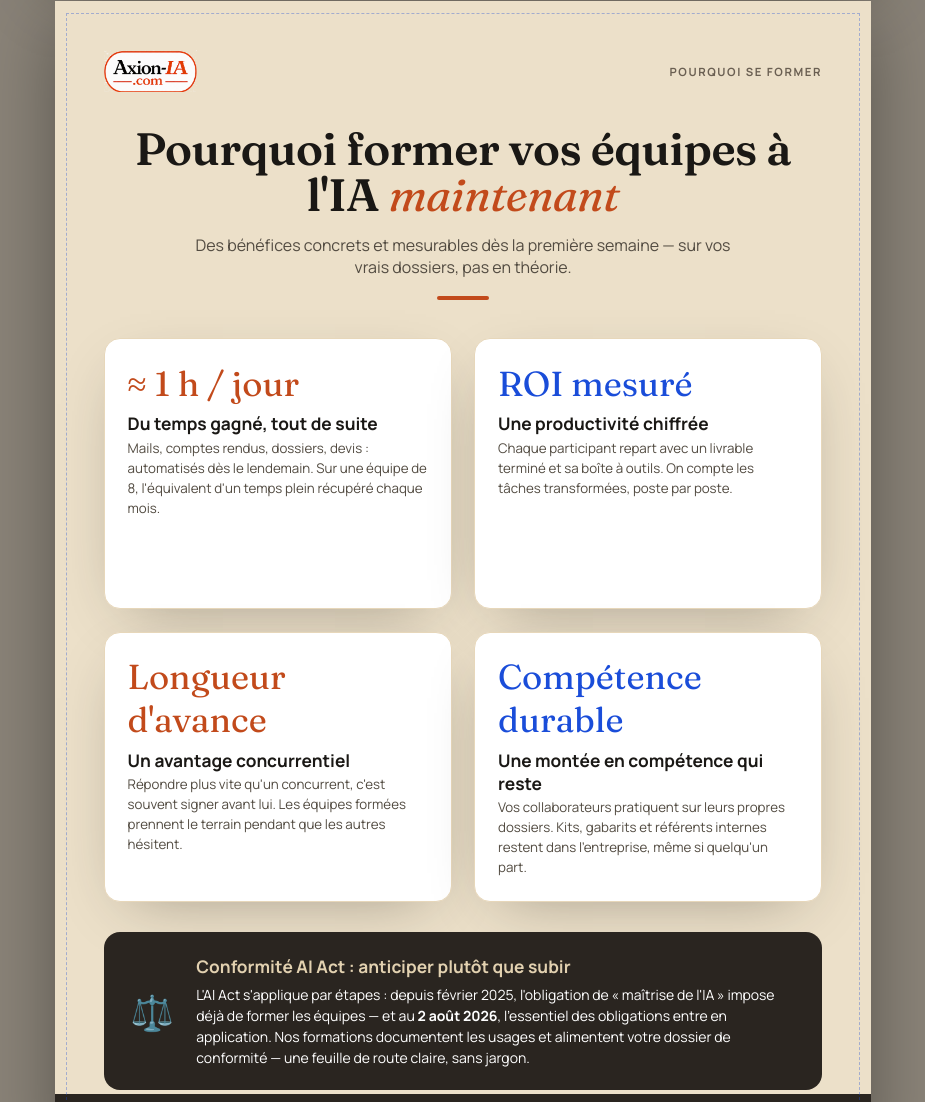
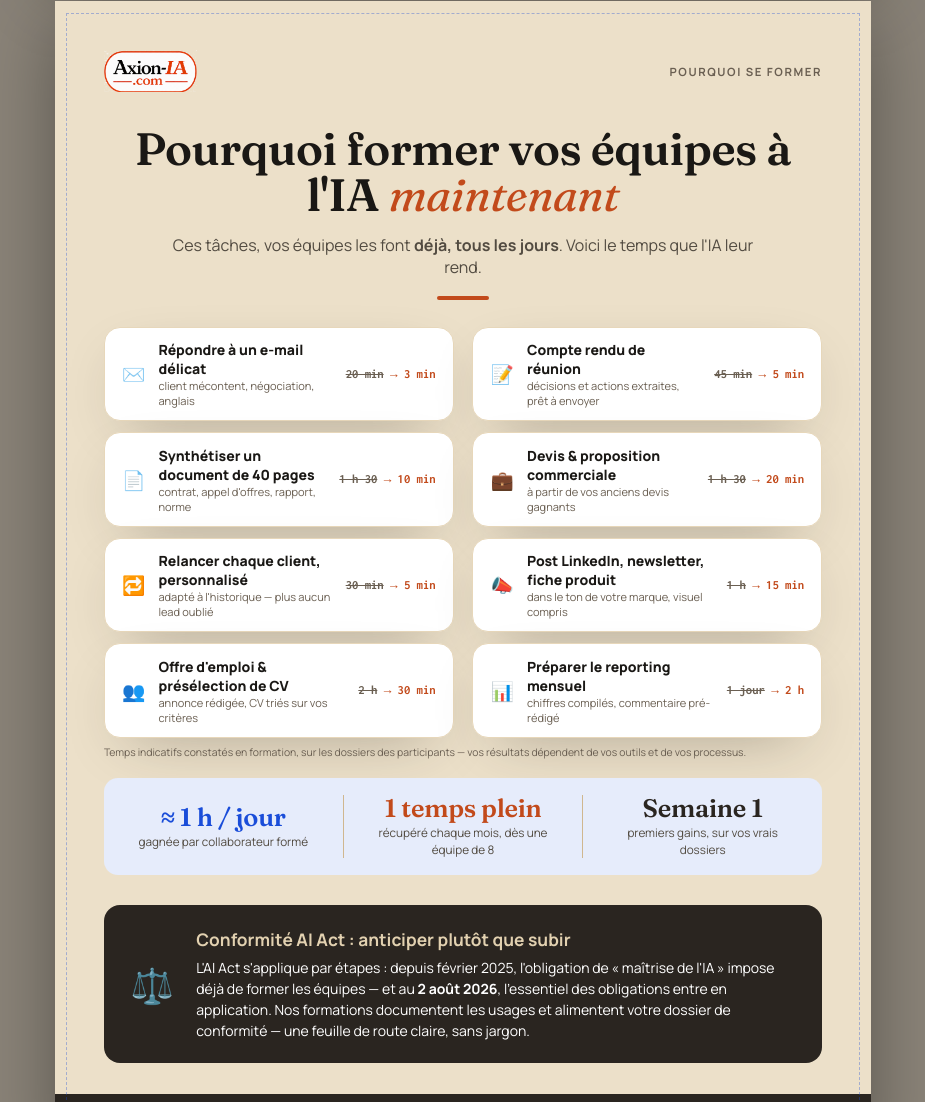
Before and after one commit to will383842/catalogue_axion-ia, a plain HTML site: page catalogue-axion-ia-v2/index.html in a window 1280 px wide. Shown: the part 2410-3512 px from the top of the page, without its empty margins (177-1102 px from the left). Drawn offline with Linux system fonts and the light colour scheme.

Commit message:
Page 3 refondue : 8 gains chiffrés sur des tâches du quotidien + bandeau de synthèse
Co-Authored-By: Claude Fable 5 <noreply@anthropic.com>

```diff
--- a/catalogue-axion-ia-v2/index.html
+++ b/catalogue-axion-ia-v2/index.html
@@ -407,32 +407,72 @@ ul.fl.blue li::before{background:radial-gradient(circle at 35% 35%, #4d78e6, var
   <div style="text-align:center">
     <h2 class="display" style="font-size:34pt;margin:0">Pourquoi former vos équipes à l'IA
       <span class="display-it" style="color:var(--terra)">maintenant</span></h2>
-    <p style="font-size:12pt;color:var(--ink-soft);max-width:150mm;margin:4mm auto 0">
-      Des bénéfices concrets et mesurables dès la première semaine — sur vos vrais dossiers, pas en théorie.</p>
+    <p style="font-size:12pt;color:var(--ink-soft);max-width:158mm;margin:4mm auto 0">
+      Ces tâches, vos équipes les font <b>déjà, tous les jours</b>. Voici le temps que l'IA leur rend.</p>
     <div class="rule" style="margin:5mm auto 0"></div>
   </div>
 
-  <div style="display:grid;grid-template-columns:1fr 1fr;grid-auto-rows:1fr;gap:6mm;margin-top:10mm">
-    <div class="card" style="padding:6mm">
-      <div style="font-family:'Fraunces',serif;font-size:26pt;color:var(--terra)">≈ 1 h / jour</div>
-      <h4 style="margin:2mm 0 1mm;font-size:13pt">Du temps gagné, tout de suite</h4>
-      <p style="margin:0;font-size:10pt;color:var(--ink-soft);line-height:1.5">Mails, comptes rendus, dossiers, devis : automatisés dès le lendemain. Sur une équipe de 8, l'équivalent d'un temps plein récupéré chaque mois.</p>
-    </div>
-    <div class="card" style="padding:6mm">
-      <div style="font-family:'Fraunces',serif;font-size:26pt;color:var(--blue)">ROI mesuré</div>
-      <h4 style="margin:2mm 0 1mm;font-size:13pt">Une productivité chiffrée</h4>
-      <p style="margin:0;font-size:10pt;color:var(--ink-soft);line-height:1.5">Chaque participant repart avec un livrable terminé et sa boîte à outils. On compte les tâches transformées, poste par poste.</p>
-    </div>
-    <div class="card" style="padding:6mm">
-      <div style="font-family:'Fraunces',serif;font-size:26pt;color:var(--terra)">Longueur d'avance</div>
-      <h4 style="margin:2mm 0 1mm;font-size:13pt">Un avantage concurrentiel</h4>
-      <p style="margin:0;font-size:10pt;color:var(--ink-soft);line-height:1.5">Répondre plus vite qu'un concurrent, c'est souvent signer avant lui. Les équipes formées prennent le terrain pendant que les autres hésitent.</p>
-    </div>
-    <div class="card" style="padding:6mm">
-      <div style="font-family:'Fraunces',serif;font-size:26pt;color:var(--blue)">Compétence durable</div>
-      <h4 style="margin:2mm 0 1mm;font-size:13pt">Une montée en compétence qui reste</h4>
-      <p style="margin:0;font-size:10pt;color:var(--ink-soft);line-height:1.5">Vos collaborateurs pratiquent sur leurs propres dossiers. Kits, gabarits et référents internes restent dans l'entreprise, même si quelqu'un part.</p>
-    </div>
+  <div style="display:grid;grid-template-columns:1fr 1fr;gap:3mm 5mm;margin-top:7mm">
+    <div class="card" style="padding:3.2mm 4.5mm;display:flex;align-items:center;gap:3.5mm">
+      <span style="font-size:14pt;flex:none">✉️</span>
+      <div style="flex:1;min-width:0"><div style="font-weight:800;font-size:10.5pt">Répondre à un e-mail délicat</div>
+        <div style="font-size:8.3pt;color:var(--ink-muted)">client mécontent, négociation, anglais</div></div>
+      <span class="mono" style="flex:none;font-size:9.5pt;font-weight:700"><s style="color:var(--ink-muted)">20 min</s> <b style="color:var(--terra)">→ 3 min</b></span>
+    </div>
+    <div class="card" style="padding:3.2mm 4.5mm;display:flex;align-items:center;gap:3.5mm">
+      <span style="font-size:14pt;flex:none">📝</span>
+      <div style="flex:1;min-width:0"><div style="font-weight:800;font-size:10.5pt">Compte rendu de réunion</div>
+        <div style="font-size:8.3pt;color:var(--ink-muted)">décisions et actions extraites, prêt à envoyer</div></div>
+      <span class="mono" style="flex:none;font-size:9.5pt;font-weight:700"><s style="color:var(--ink-muted)">45 min</s> <b style="color:var(--terra)">→ 5 min</b></span>
+    </div>
+    <div class="card" style="padding:3.2mm 4.5mm;display:flex;align-items:center;gap:3.5mm">
+      <span style="font-size:14pt;flex:none">📄</span>
+      <div style="flex:1;min-width:0"><div style="font-weight:800;font-size:10.5pt">Synthétiser un document de 40 pages</div>
+        <div style="font-size:8.3pt;color:var(--ink-muted)">contrat, appel d'offres, rapport, norme</div></div>
+      <span class="mono" style="flex:none;font-size:9.5pt;font-weight:700"><s style="color:var(--ink-muted)">1 h 30</s> <b style="color:var(--terra)">→ 10 min</b></span>
+    </div>
+    <div class="card" style="padding:3.2mm 4.5mm;display:flex;align-items:center;gap:3.5mm">
+      <span style="font-size:14pt;flex:none">💼</span>
+      <div style="flex:1;min-width:0"><div style="font-weight:800;font-size:10.5pt">Devis &amp; proposition commerciale</div>
+        <div style="font-size:8.3pt;color:var(--ink-muted)">à partir de vos anciens devis gagnants</div></div>
+      <span class="mono" style="flex:none;font-size:9.5pt;font-weight:700"><s style="color:var(--ink-muted)">1 h 30</s> <b style="color:var(--terra)">→ 20 min</b></span>
+    </div>
+    <div class="card" style="padding:3.2mm 4.5mm;display:flex;align-items:center;gap:3.5mm">
+      <span style="font-size:14pt;flex:none">🔁</span>
+      <div style="flex:1;min-width:0"><div style="font-weight:800;font-size:10.5pt">Relancer chaque client, personnalisé</div>
+        <div style="font-size:8.3pt;color:var(--ink-muted)">adapté à l'historique — plus aucun lead oublié</div></div>
+      <span class="mono" style="flex:none;font-size:9.5pt;font-weight:700"><s style="color:var(--ink-muted)">30 min</s> <b style="color:var(--terra)">→ 5 min</b></span>
+    </div>
+    <div class="card" style="padding:3.2mm 4.5mm;display:flex;align-items:center;gap:3.5mm">
+      <span style="font-size:14pt;flex:none">📣</span>
+      <div style="flex:1;min-width:0"><div style="font-weight:800;font-size:10.5pt">Post LinkedIn, newsletter, fiche produit</div>
+        <div style="font-size:8.3pt;color:var(--ink-muted)">dans le ton de votre marque, visuel compris</div></div>
+      <span class="mono" style="flex:none;font-size:9.5pt;font-weight:700"><s style="color:var(--ink-muted)">1 h</s> <b style="color:var(--terra)">→ 15 min</b></span>
+    </div>
+    <div class="card" style="padding:3.2mm 4.5mm;display:flex;align-items:center;gap:3.5mm">
+      <span style="font-size:14pt;flex:none">👥</span>
+      <div style="flex:1;min-width:0"><div style="font-weight:800;font-size:10.5pt">Offre d'emploi &amp; présélection de CV</div>
+        <div style="font-size:8.3pt;color:var(--ink-muted)">annonce rédigée, CV triés sur vos critères</div></div>
+      <span class="mono" style="flex:none;font-size:9.5pt;font-weight:700"><s style="color:var(--ink-muted)">2 h</s> <b style="color:var(--terra)">→ 30 min</b></span>
+    </div>
+    <div class="card" style="padding:3.2mm 4.5mm;display:flex;align-items:center;gap:3.5mm">
+      <span style="font-size:14pt;flex:none">📊</span>
+      <div style="flex:1;min-width:0"><div style="font-weight:800;font-size:10.5pt">Préparer le reporting mensuel</div>
+        <div style="font-size:8.3pt;color:var(--ink-muted)">chiffres compilés, commentaire pré-rédigé</div></div>
+      <span class="mono" style="flex:none;font-size:9.5pt;font-weight:700"><s style="color:var(--ink-muted)">1 jour</s> <b style="color:var(--terra)">→ 2 h</b></span>
+    </div>
+  </div>
+  <p style="font-size:7.8pt;color:var(--ink-muted);margin:2mm 0 0">Temps indicatifs constatés en formation, sur les dossiers des participants — vos résultats dépendent de vos outils et de vos processus.</p>
+
+  <div style="margin-top:5mm;background:var(--blue-soft);border-radius:14px;padding:4.5mm 6mm;display:flex;align-items:center;justify-content:space-between;gap:6mm;text-align:center">
+    <div style="flex:1"><div class="display" style="font-size:19pt;color:var(--blue);line-height:1">≈ 1 h / jour</div>
+      <div style="font-size:8.8pt;color:var(--ink-soft);margin-top:1mm">gagnée par collaborateur formé</div></div>
+    <div style="flex:none;width:1px;align-self:stretch;background:var(--line)"></div>
+    <div style="flex:1"><div class="display" style="font-size:19pt;color:var(--terra);line-height:1">1 temps plein</div>
+      <div style="font-size:8.8pt;color:var(--ink-soft);margin-top:1mm">récupéré chaque mois, dès une équipe de 8</div></div>
+    <div style="flex:none;width:1px;align-self:stretch;background:var(--line)"></div>
+    <div style="flex:1"><div class="display" style="font-size:19pt;color:var(--mocha);line-height:1">Semaine 1</div>
+      <div style="font-size:8.8pt;color:var(--ink-soft);margin-top:1mm">premiers gains, sur vos vrais dossiers</div></div>
   </div>
 
   <div style="margin-top:8mm;background:var(--mocha);border-radius:16px;padding:6mm 7mm;color:#fff;display:flex;gap:6mm;align-items:center">
```
Also changed, not shown: catalogue-axion-ia-v2/export/page-03.jpg, 2 other files.
